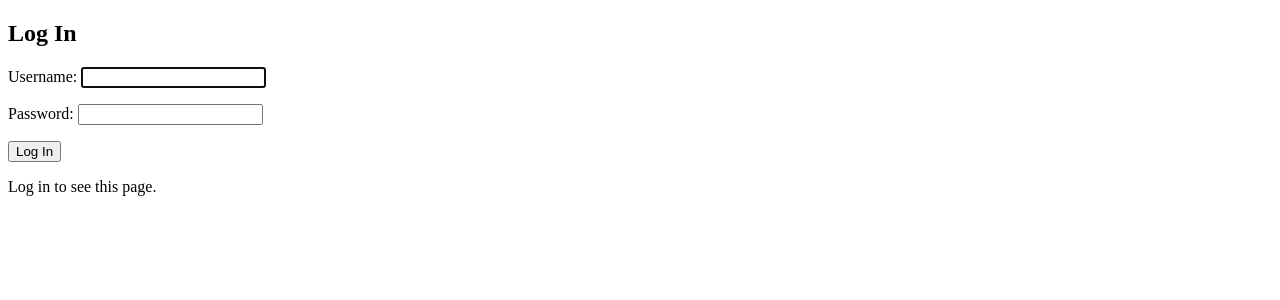
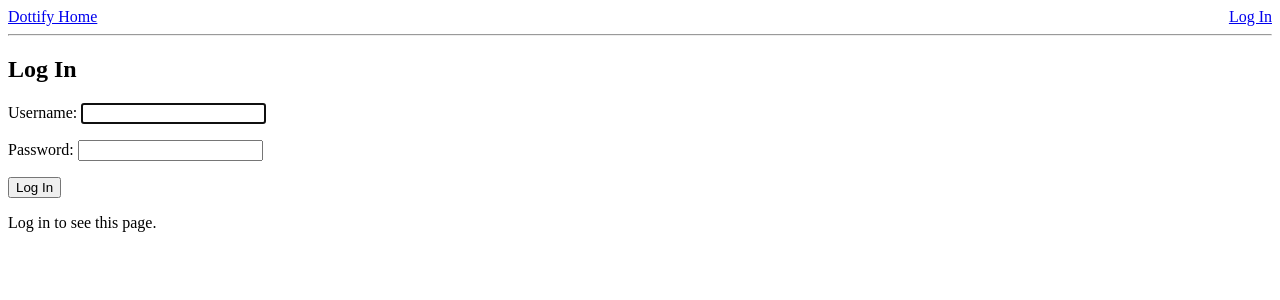
Before and after one commit to TamaraSovcikova/Dottify, a Django app: a page that uses dottify/templates/base.html in a window 1280 px wide. Shown: the top 300 px of the page. Run offline with Django 5.2, Linux system fonts and the light colour scheme.

Commit message:
the login and logout functionality now working, added as a navbar on base page

```diff
--- a/dottify/templates/base.html
+++ b/dottify/templates/base.html
@@ -3,12 +3,32 @@
 <head>
     <meta charset="UTF-8">
     <meta name="viewport" content="width=device-width, initial-scale=1.0">
-    <title>{% block title %}{% endblock %}</title>
+    <title>{% block title %}Dottify{% endblock %}</title>
 
     {% block extra_head %}
     {% endblock %}
 </head>
 <body>
+
+    <header>
+        <a href="{% url 'home' %}">Dottify Home</a>
+
+        <div style="float: right;">
+            {% if user.is_authenticated %}
+                <span>Hello, **{{ user.username }}**</span>
+
+                <form method="post" action="{% url 'logout' %}" style="display: inline;">
+                    {% csrf_token %}
+                    <button type="submit">Log Out</button>
+                </form>
+            {% else %}
+                <a href="{% url 'login' %}">Log In</a>
+            {% endif %}
+        </div>
+    </header>
+
+    <hr>
+
     {% block content %}
     {% endblock %}
 
```
Also changed, not shown: dottify/templates/registration/logged_out.html (+4 -3 lines).
